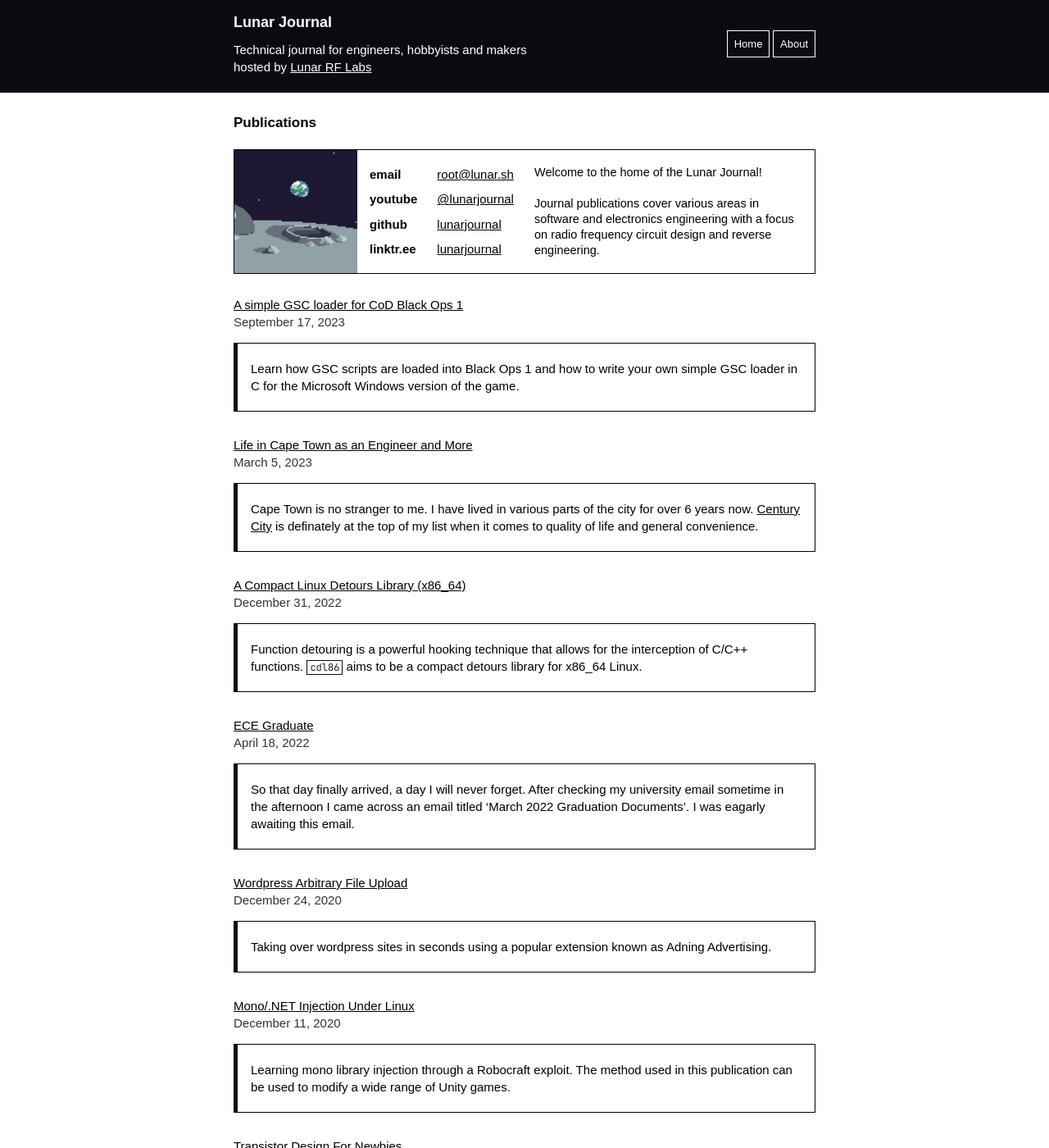
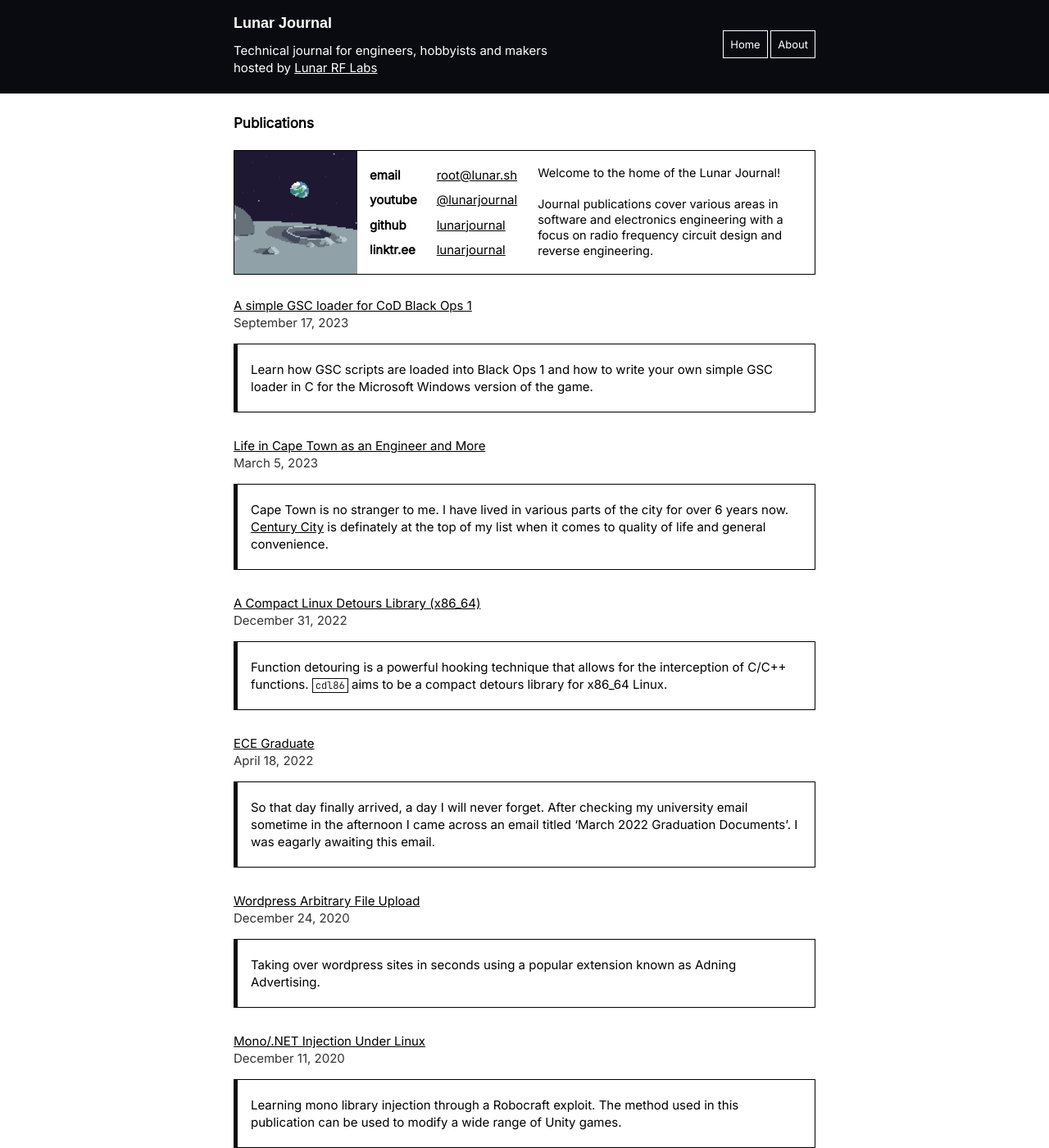
Before and after one commit to microstub/microstub.github.io, a Jekyll site: the page built from index.html, in a window 1280 px wide and 1400 px high. Shown: the whole window at 82% size. Built offline with Jekyll 4.4.1, drawn with Linux system fonts in a browser that asks for light colours.

Commit message:
Update _variables.scss

```diff
--- a/_sass/_variables.scss
+++ b/_sass/_variables.scss
@@ -5,7 +5,7 @@ $grey: #f5f5f5;
 $highlight: #e3e6e8;
 
 $serif: sans-serif;
-$inter: arial;
+$inter: Inter;
 
 @mixin mobile {
   @media screen and (max-width: 640px) {
```
